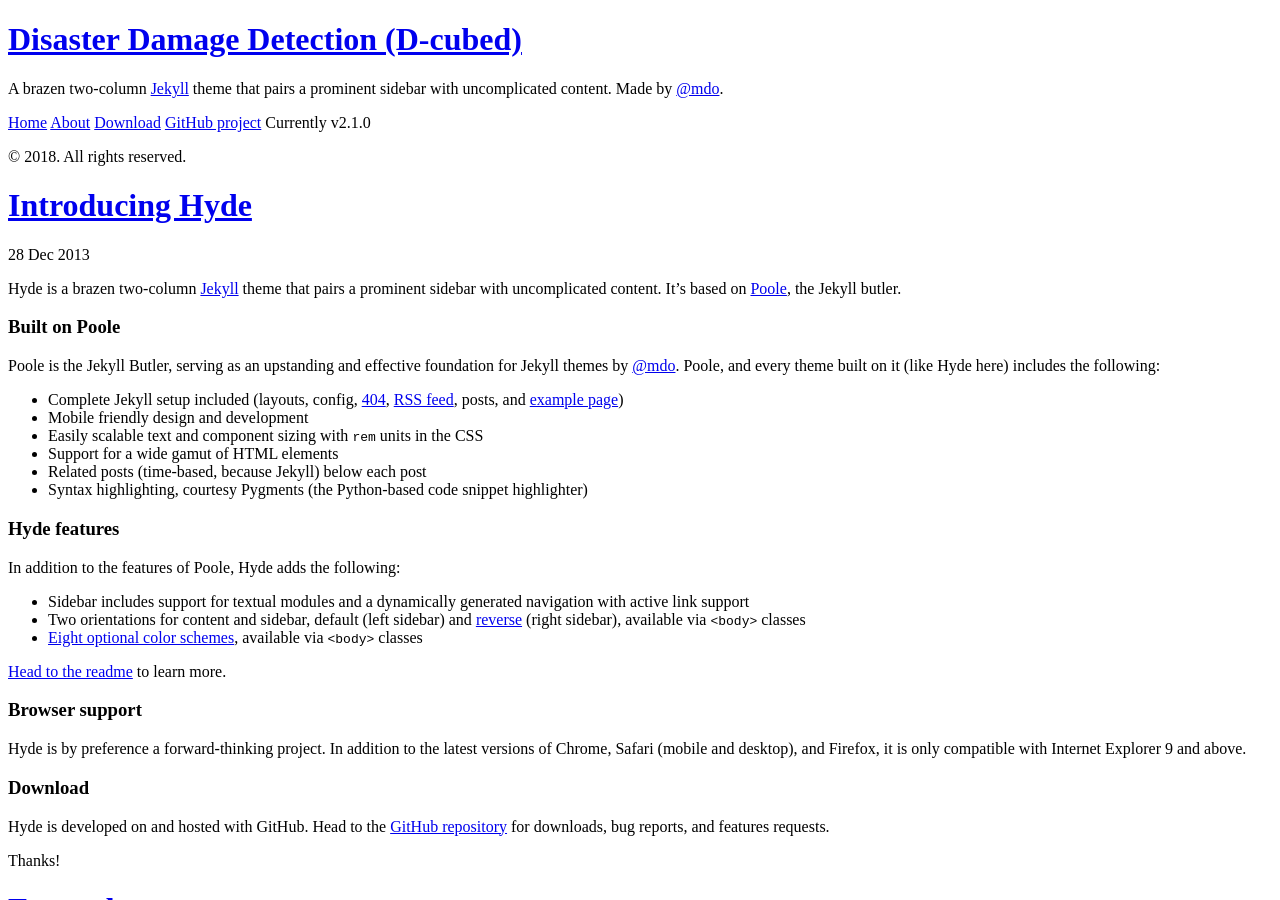
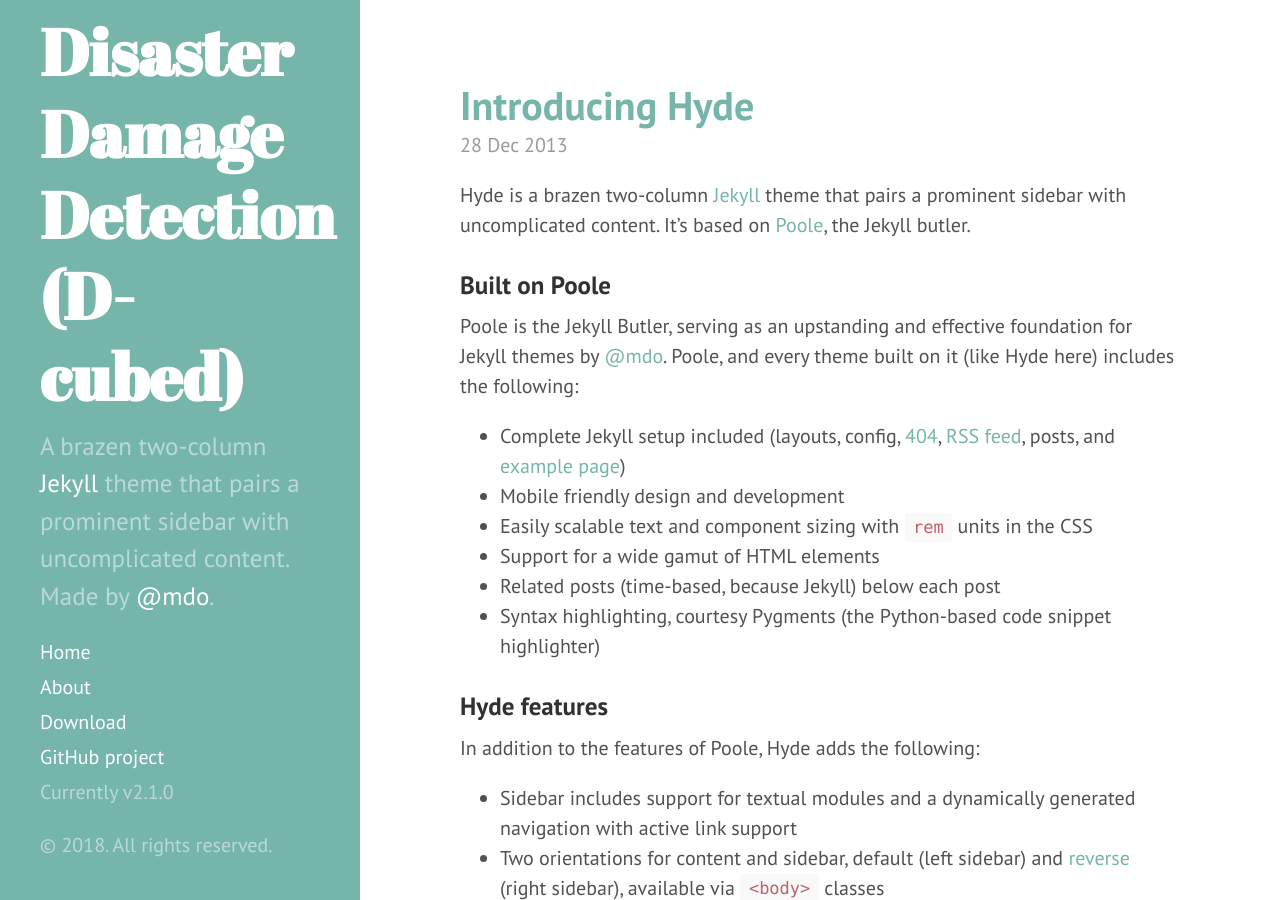
Before and after one commit to DDS-Lab/disaster-damage-detection, a Jekyll site: the page built from index.html, in a window 1280 px wide and 900 px high. Built offline with Jekyll 4.4.1, drawn with Linux system fonts in a browser that asks for light colours; the list of posts is cut into pages by our own code.

```diff
--- a/_config.yml
+++ b/_config.yml
@@ -9,7 +9,7 @@ title:            Disaster Damage Detection (D-cubed)
 tagline:          'Automatic damage detection in satellite imagery after hurricanes'
 description:      'A brazen two-column <a href="http://jekyllrb.com" target="_blank">Jekyll</a> theme that pairs a prominent sidebar with uncomplicated content. Made by <a href="https://twitter.com/mdo" target="_blank">@mdo</a>.'
 url:              "https://dds-lab.github.io"
-baseurl:          "/disaster-damage-detection"
+baseurl:          "/disaster-damage-detection/"
 
 author:
   name:           'Mark Otto'
```
